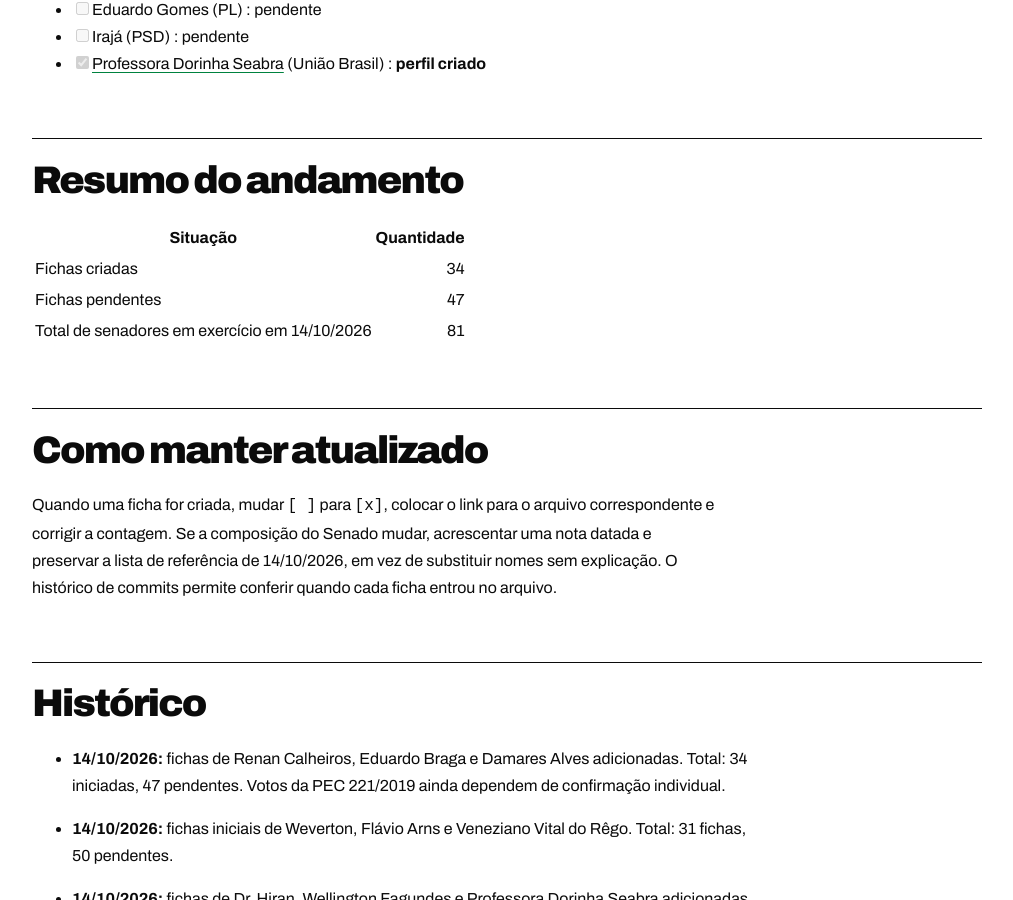
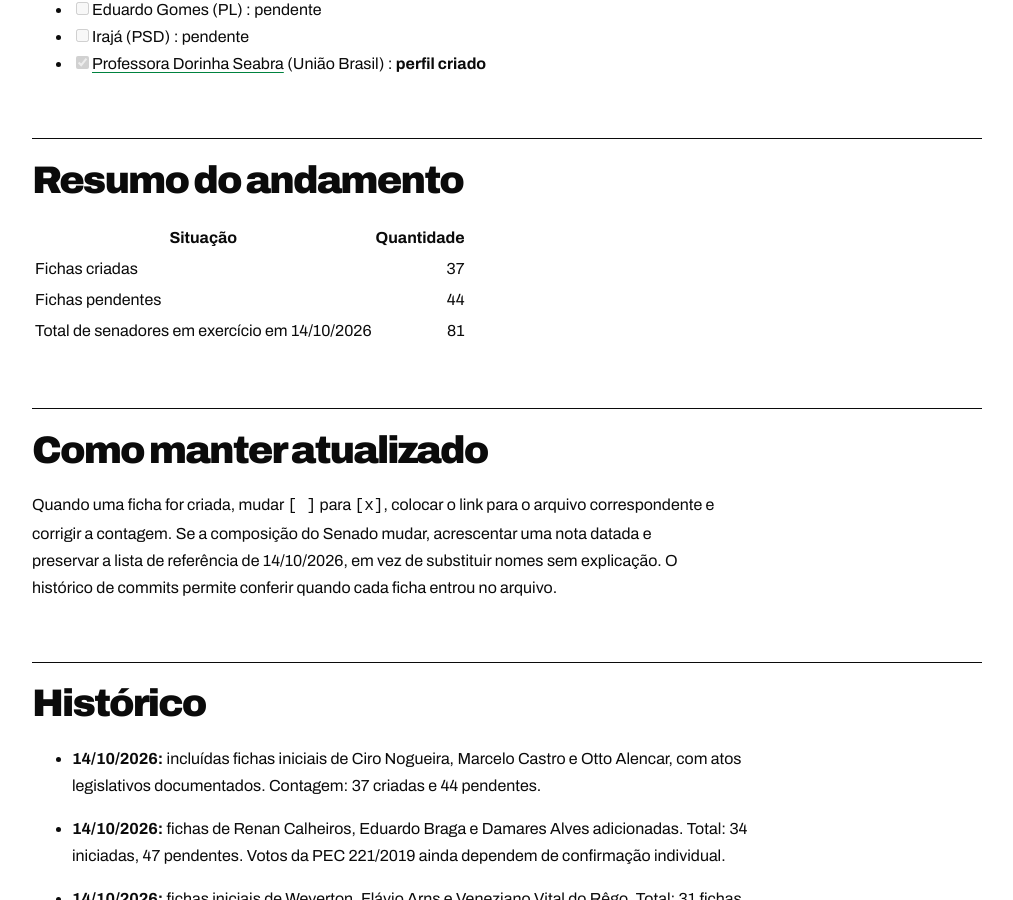
Before and after one commit to leorruas/senadores-deputados, a Jekyll site: the page built from parlamentares/senadores/ACOMPANHAMENTO.md, in a window 1280 px wide and 900 px high, scrolled down 4997 px. Shown: the whole window, without its empty margins (133-1146 px from the left). Built offline with Jekyll 4.4.1, drawn with Linux system fonts in a browser that asks for light colours; some of the changed text lies outside the part shown.

Commit message:
docs: atualiza controle para 37 fichas de 81

```diff
--- a/parlamentares/senadores/ACOMPANHAMENTO.md
+++ b/parlamentares/senadores/ACOMPANHAMENTO.md
@@ -9,7 +9,7 @@ permalink: /senado/
 
 **Data da lista:** 14/10/2026, 15h42 (horário informado pelo Senado).
 **Última atualização do controle:** 14/10/2026.
-**Andamento:** **34 perfis criados** e **47 ainda não iniciados**.
+**Andamento:** **37 perfis criados** e **44 ainda não iniciados**.
 
 Esta é a lista dos **81 senadores em exercício** na data acima, agrupados por estado. Inclui os suplentes que ocupavam uma cadeira naquele momento. A composição do Senado pode mudar com licenças e substituições. Estar nesta lista significa poder participar das deliberações, **não que o parlamentar tenha votado na PEC 221/2019**.
 
@@ -187,8 +187,8 @@ Esta é a lista dos **81 senadores em exercício** na data acima, agrupados por
 
 | Situação | Quantidade |
 | --- | ---: |
-| Fichas criadas | 34 |
-| Fichas pendentes | 47 |
+| Fichas criadas | 37 |
+| Fichas pendentes | 44 |
 | Total de senadores em exercício em 14/10/2026 | 81 |
 
 ## Como manter atualizado
@@ -196,6 +196,8 @@ Esta é a lista dos **81 senadores em exercício** na data acima, agrupados por
 Quando uma ficha for criada, mudar `[ ]` para `[x]`, colocar o link para o arquivo correspondente e corrigir a contagem. Se a composição do Senado mudar, acrescentar uma nota datada e preservar a lista de referência de 14/10/2026, em vez de substituir nomes sem explicação. O histórico de commits permite conferir quando cada ficha entrou no arquivo.
 
 ## Histórico
+
+- **14/10/2026:** incluídas fichas iniciais de Ciro Nogueira, Marcelo Castro e Otto Alencar, com atos legislativos documentados. Contagem: 37 criadas e 44 pendentes.
 
 - **14/10/2026:** fichas de Renan Calheiros, Eduardo Braga e Damares Alves adicionadas. Total: 34 iniciadas, 47 pendentes. Votos da PEC 221/2019 ainda dependem de confirmação individual.
 
```
Also changed, not shown: other parts of parlamentares/senadores/ACOMPANHAMENTO.md (+3 -3 lines).
